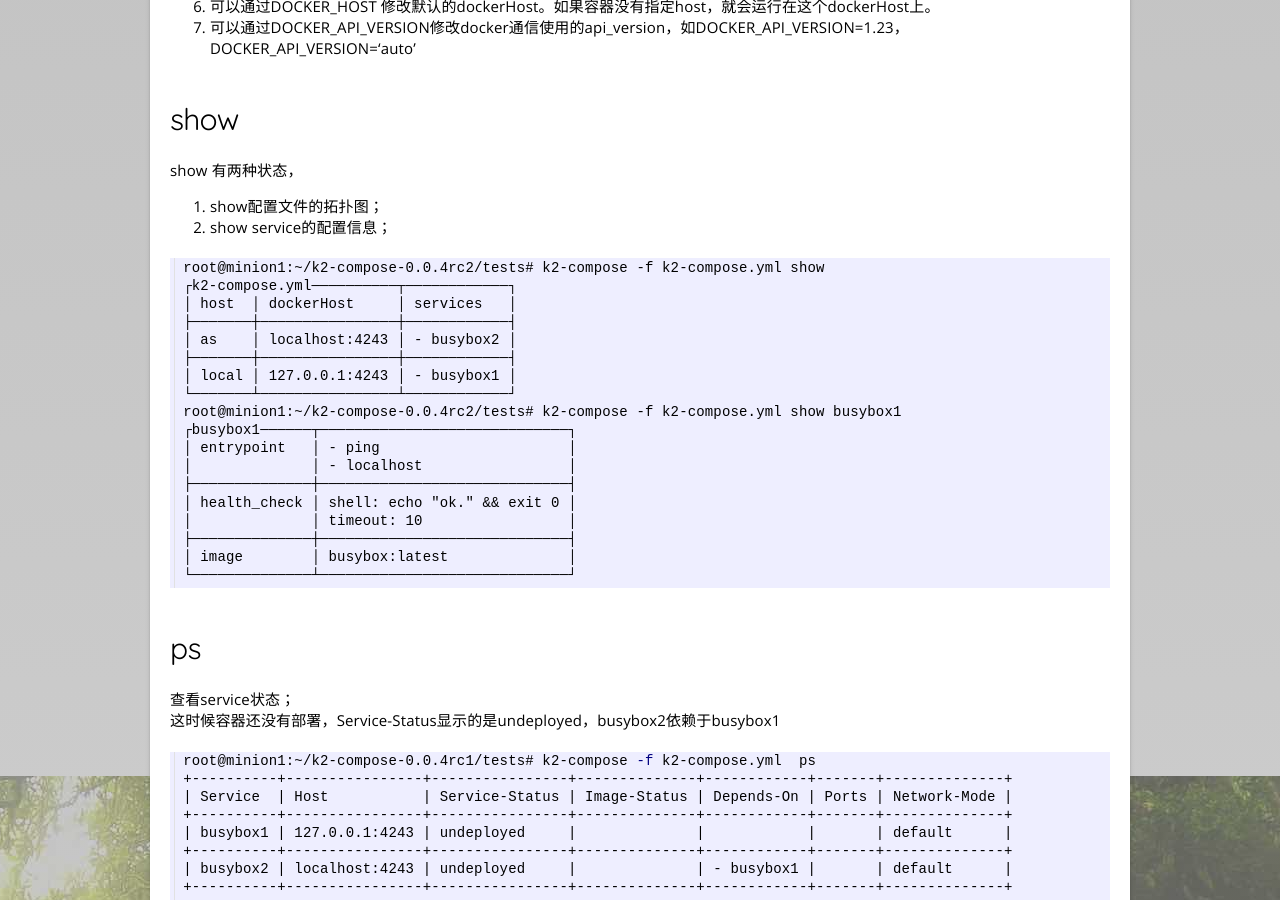
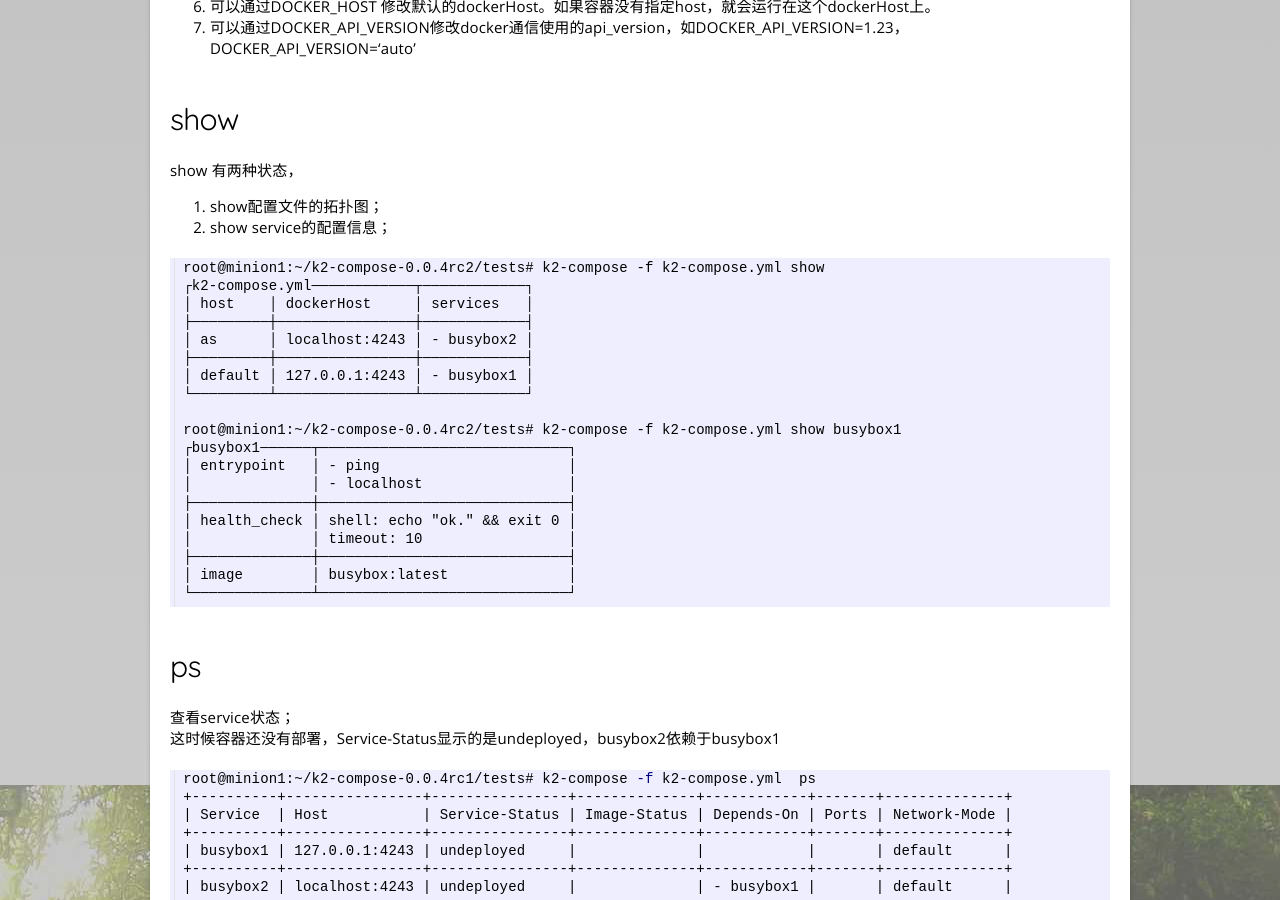
Before and after one commit to Tsui89/tsui89.github.io, a Jekyll site: the page built from _posts/2017-07-11-k2-compose-manuals.markdown, in a window 1280 px wide and 900 px high, scrolled down 2258 px. Built offline with Jekyll 4.4.1, drawn with Linux system fonts in a browser that asks for light colours; comment, search, counter and statistics services are not loaded; some of the changed text lies outside the part shown.

Commit message:
update 0.0.9rc4

````diff
--- a/_posts/2017-07-11-k2-compose-manuals.markdown
+++ b/_posts/2017-07-11-k2-compose-manuals.markdown
@@ -100,13 +100,14 @@ show 有两种状态，
 
 ```
 root@minion1:~/k2-compose-0.0.4rc2/tests# k2-compose -f k2-compose.yml show
-┌k2-compose.yml──────────┬────────────┐
-│ host  │ dockerHost     │ services   │
-├───────┼────────────────┼────────────┤
-│ as    │ localhost:4243 │ - busybox2 │
-├───────┼────────────────┼────────────┤
-│ local │ 127.0.0.1:4243 │ - busybox1 │
-└───────┴────────────────┴────────────┘
+┌k2-compose.yml────────────┬────────────┐
+│ host    │ dockerHost     │ services   │
+├─────────┼────────────────┼────────────┤
+│ as      │ localhost:4243 │ - busybox2 │
+├─────────┼────────────────┼────────────┤
+│ default │ 127.0.0.1:4243 │ - busybox1 │
+└─────────┴────────────────┴────────────┘
+
 root@minion1:~/k2-compose-0.0.4rc2/tests# k2-compose -f k2-compose.yml show busybox1
 ┌busybox1──────┬─────────────────────────────┐
 │ entrypoint   │ - ping                      │
````
Also changed, not shown: other parts of _posts/2017-07-11-k2-compose-manuals.markdown (+1 -1 lines).
